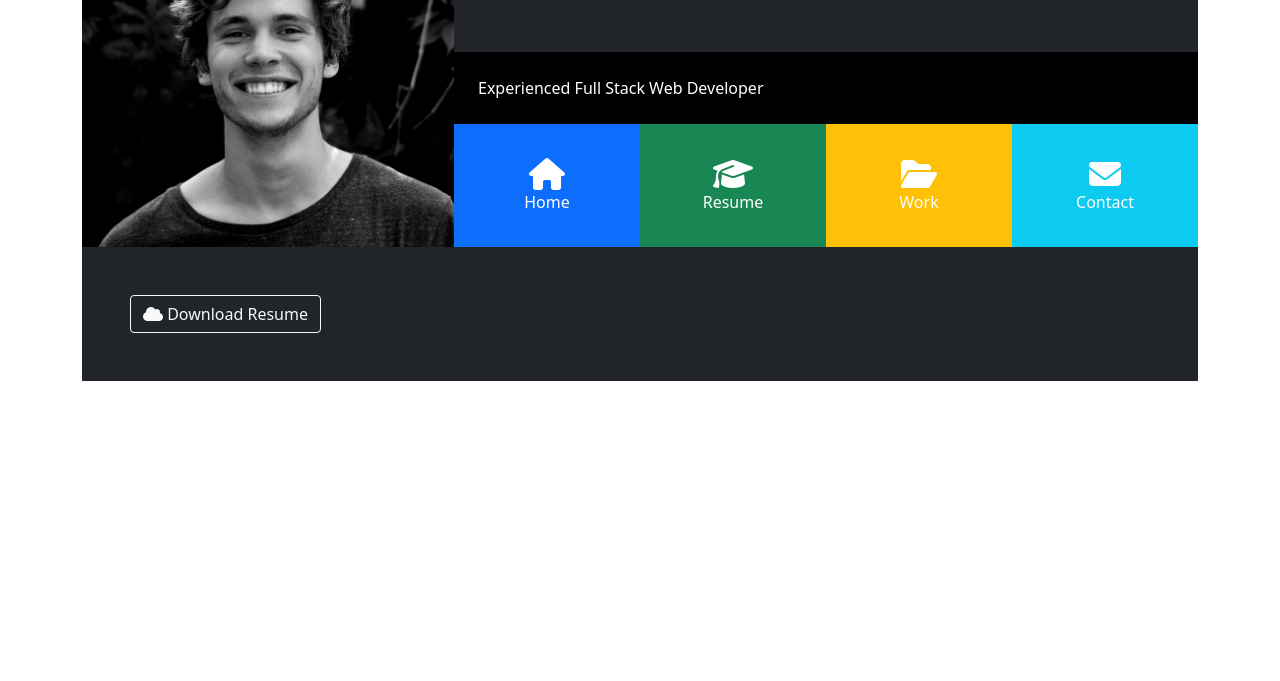
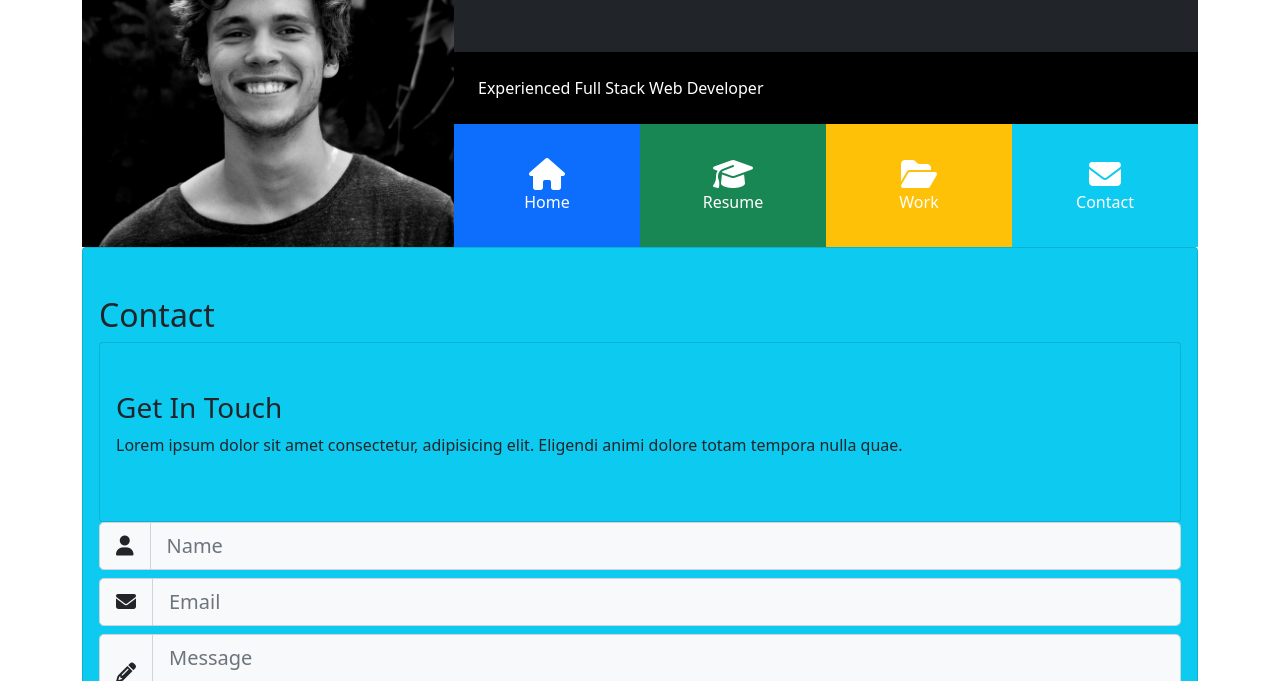
Before and after one commit to vstrogalev/portfoliogrid, a plain HTML site: page index.html in a window 1280 px wide. Both pictures are taken after a click on the button "Contact". Shown: the part 119-800 px from the top of the page. Drawn offline with nearby package versions, Linux system fonts and the light colour scheme; files that its build step writes are made by us from their sources.

Commit message:
Contact section is done. Addresses to the social media were fixed

```diff
--- a/index.html
+++ b/index.html
@@ -28,22 +28,22 @@
                                 <h1 class="col-md-8 col-sm-12 display-4">John Doe</h1>
                                 <div class="col-md-4 text-end col-sm-12 d-flex justify-content-end">
                                     <div>
-                                        <a href="www.twitter.com" class="text-white px-2">
+                                        <a href="http://www.twitter.com" class="text-white px-2">
                                             <i class="fab fa-twitter"></i>
                                         </a>
                                     </div>
                                     <div>
-                                        <a href="www.facebook.com" class="text-white px-2">
+                                        <a href="http://www.facebook.com" class="text-white px-2">
                                             <i class="fab fa-facebook"></i>
                                         </a>
                                     </div>
                                     <div>
-                                        <a href="www.instagram.com" class="text-white px-2">
+                                        <a href="http://www.instagram.com" class="text-white px-2">
                                             <i class="fab fa-instagram"></i>
                                         </a>
                                     </div>
                                     <div>
-                                        <a href="www.github.com" class="text-white px-2">
+                                        <a href="http://www.github.com" class="text-white px-2">
                                             <i class="fab fa-github"></i>
                                         </a>
                                     </div>
@@ -274,8 +274,39 @@
                             <img class="img-fluid" src="img/image6.jpg"/>
                         </a>
                     </div>
+                </div>
+            </div>
+        </div>
 
+        <!-- CONTACT -->
+        <div id="contact" class="collapse">
+            <div class="card card-body bg-info text-dark py-5">
+                <h2>Contact</h2>
+                <div class="card card-body py-5 bg-info text-dark">
+                    <h3>Get In Touch</h3>
+                    <p>Lorem ipsum dolor sit amet consectetur, adipisicing elit. Eligendi animi dolore totam tempora nulla quae.</p>
                 </div>
+                <form>
+                    <div class="input-group input-group-lg mb-2">
+                        <span class="input-group-text bg-light text-dark">
+                            <i class="fas fa-user"></i>
+                        </span>
+                        <input type="text" class="form-control bg-light text-dark" placeholder="Name">
+                    </div>
+                    <div class="input-group input-group-lg mb-2">
+                        <span class="input-group-text bg-light text-dark">
+                            <i class="fas fa-envelope"></i>
+                        </span>
+                        <input type="email" class="form-control bg-light text-dark" placeholder="Email">
+                    </div>
+                    <div class="input-group input-group-lg mb-2">
+                        <span class="input-group-text bg-light text-dark">
+                            <i class="fas fa-pencil-alt"></i>
+                        </span>
+                        <textarea class="form-control bg-light text-dark" placeholder="Message"></textarea>
+                    </div>
+                    <input type="submit" class="btn btn-lg col-12 btn-dark text-white" value="Submit">
+                </form>
             </div>
         </div>
 
```
